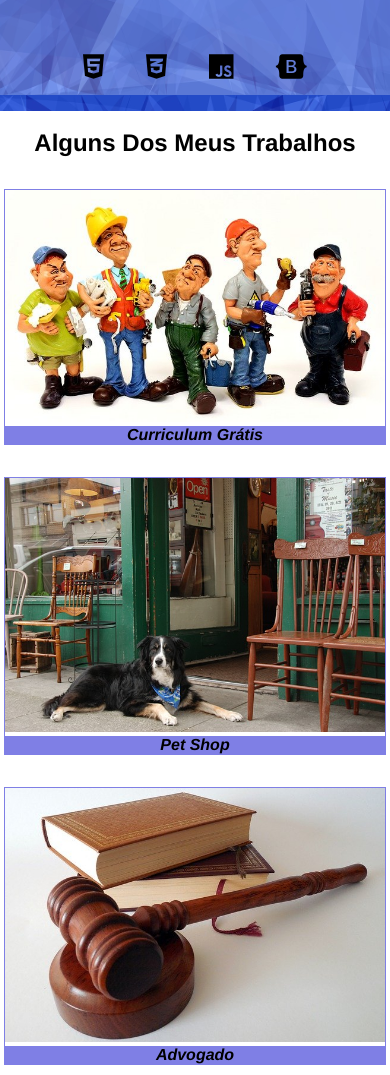
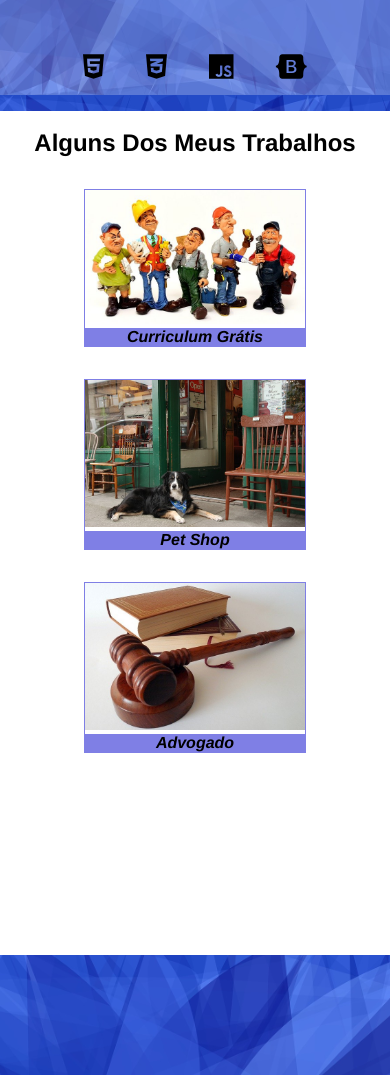
Before and after one commit to robsonresende/myNew, a plain HTML site: page index.html in a window 390 px wide. Shown: the part 749-1824 px from the top of the page. Drawn offline with Linux system fonts and the light colour scheme.

Commit message:
Correcting frame max-width for tiny devices.

```diff
--- a/assets/css/style.css
+++ b/assets/css/style.css
@@ -230,6 +230,6 @@ nav {
 	}
 
 	.frame {
-		max-width: 100%;
+		max-width: 220px;
 	}
 }
```
